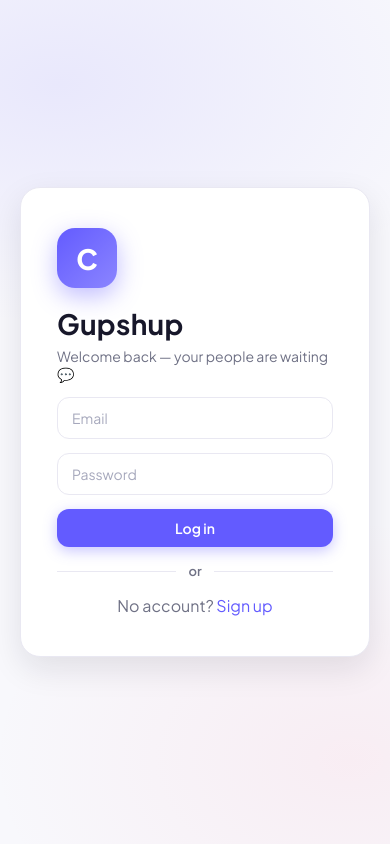
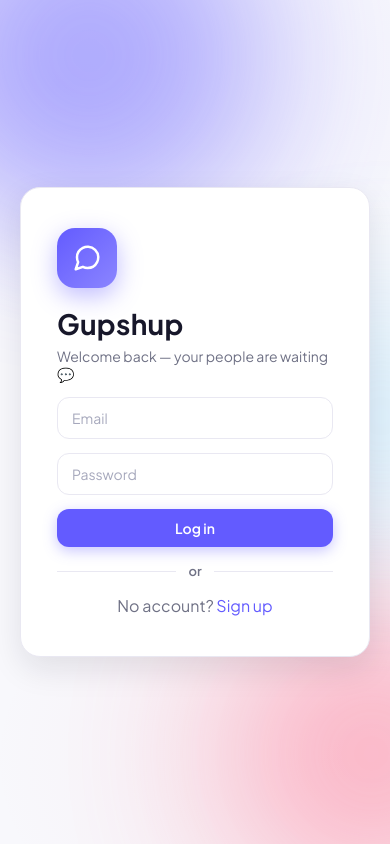
Before and after one commit to sonu0421/gupshup, a React (Vite) app in the folder client/: page /login in a window 390 px wide. Built offline with nearby package versions, Linux system fonts and the light colour scheme; no server answers.

Commit message:
Auth pages: 3D butterfly background, chat logo (was C), responsive Google button

```diff
--- /dev/null
+++ b/client/src/components/AuthDecor.jsx
@@ -0,0 +1,27 @@
+// Decorative 3D background for auth pages: floating gradient orbs (depth)
+// + CSS butterflies flapping their wings along flight paths. Pure CSS,
+// pointer-events none so it never blocks the form.
+export default function AuthDecor() {
+  return (
+    <div className="auth-decor" aria-hidden="true">
+      <div className="orb orb-1" />
+      <div className="orb orb-2" />
+      <div className="orb orb-3" />
+      <div className="butterfly b1">
+        <span className="wing left" />
+        <span className="bfly-body" />
+        <span className="wing right" />
+      </div>
+      <div className="butterfly b2">
+        <span className="wing left" />
+        <span className="bfly-body" />
+        <span className="wing right" />
+      </div>
+      <div className="butterfly b3">
+        <span className="wing left" />
+        <span className="bfly-body" />
+        <span className="wing right" />
+      </div>
+    </div>
+  );
+}
--- a/client/src/components/GoogleButton.jsx
+++ b/client/src/components/GoogleButton.jsx
@@ -49,10 +49,13 @@ export default function GoogleButton({ onDone }) {
           },
         });
         if (btnRef.current && !cancelled) {
+          // Fit the button to its container so it never overflows on small phones
+          const containerW = btnRef.current.parentElement?.clientWidth || 320;
+          const w = Math.max(200, Math.min(320, Math.floor(containerW)));
           window.google.accounts.id.renderButton(btnRef.current, {
             theme: "outline",
             size: "large",
-            width: 320,
+            width: w,
             text: "continue_with",
             shape: "pill",
           });
@@ -71,14 +74,14 @@ export default function GoogleButton({ onDone }) {
     // Render the container hidden so btnRef exists when the effect runs —
     // otherwise renderButton has nowhere to mount and the button never appears.
     return (
-      <div style={{ display: "none" }}>
+      <div style={{ display: "none", width: "100%" }}>
         <div ref={btnRef} />
       </div>
     );
   }
   return (
-    <div style={{ display: "flex", flexDirection: "column", alignItems: "center", gap: 8 }}>
-      <div ref={btnRef} />
+    <div style={{ display: "flex", flexDirection: "column", alignItems: "center", gap: 8, width: "100%" }}>
+      <div ref={btnRef} style={{ width: "100%", display: "flex", justifyContent: "center" }} />
       {error && <div className="error">{error}</div>}
     </div>
   );
--- a/client/src/index.css
+++ b/client/src/index.css
@@ -119,10 +119,72 @@ input::placeholder, textarea::placeholder { color: #A6A8BC; }
 .auth-wrap {
   display: flex; align-items: center; justify-content: center;
   min-height: 100vh; padding: 20px;
+  position: relative; overflow: hidden;
   background:
     radial-gradient(700px 400px at 15% 10%, rgba(99, 91, 255, 0.10), transparent 60%),
     radial-gradient(600px 400px at 90% 90%, rgba(255, 107, 138, 0.08), transparent 60%),
     var(--canvas);
+}
+/* ---------- 3D decor: orbs + butterflies (auth pages) ---------- */
+.auth-decor { position: absolute; inset: 0; pointer-events: none; overflow: hidden; }
+.auth-card { position: relative; z-index: 2; }
+.orb { position: absolute; border-radius: 50%; filter: blur(70px); opacity: 0.45; animation: orbFloat 12s ease-in-out infinite alternate; }
+.orb-1 { width: 320px; height: 320px; background: #635BFF; top: -90px; left: -90px; }
+.orb-2 { width: 260px; height: 260px; background: #FF6B8A; bottom: -70px; right: -70px; animation-delay: -4s; }
+.orb-3 { width: 190px; height: 190px; background: #7DD3FC; top: 42%; left: 62%; opacity: 0.32; animation-delay: -8s; }
+@keyframes orbFloat {
+  from { transform: translate3d(0, 0, 0) scale(1); }
+  to { transform: translate3d(46px, -34px, 0) scale(1.16); }
+}
+.butterfly { position: absolute; width: 38px; height: 30px; }
+.butterfly .wing { position: absolute; top: 0; width: 19px; height: 30px; }
+.butterfly .wing.left {
+  left: 0; border-radius: 95% 8% 95% 8%;
+  background: linear-gradient(135deg, #FF9A9E, #FECFEF);
+  transform-origin: right center;
+  animation: flapL 0.5s ease-in-out infinite alternate;
+}
+.butterfly .wing.right {
+  right: 0; border-radius: 8% 95% 8% 95%;
+  background: linear-gradient(225deg, #A18CD1, #FBC2EB);
+  transform-origin: left center;
+  animation: flapR 0.5s ease-in-out infinite alternate;
+}
+.butterfly .bfly-body {
+  position: absolute; left: 50%; top: 5px; width: 4px; height: 20px;
+  background: #5b5470; border-radius: 4px; transform: translateX(-50%);
+}
+@keyframes flapL { from { transform: rotateY(12deg); } to { transform: rotateY(-72deg); } }
+@keyframes flapR { from { transform: rotateY(-12deg); } to { transform: rotateY(72deg); } }
+.butterfly.b1 { animation: fly1 24s linear infinite; }
+.butterfly.b2 { width: 28px; height: 22px; animation: fly2 31s linear infinite; animation-delay: -9s; }
+.butterfly.b2 .wing { width: 14px; height: 22px; }
+.butterfly.b2 .bfly-body { height: 15px; }
+.butterfly.b3 { width: 46px; height: 36px; animation: fly3 27s linear infinite; animation-delay: -16s; }
+.butterfly.b3 .wing { width: 23px; height: 36px; }
+.butterfly.b3 .bfly-body { height: 25px; }
+@keyframes fly1 {
+  0% { left: -60px; top: 72%; }
+  25% { left: 22%; top: 38%; }
+  50% { left: 58%; top: 66%; }
+  75% { left: 84%; top: 28%; }
+  100% { left: 108%; top: 52%; }
+}
+@keyframes fly2 {
+  0% { left: 108%; top: 22%; }
+  30% { left: 70%; top: 48%; }
+  60% { left: 32%; top: 24%; }
+  100% { left: -60px; top: 58%; }
+}
+@keyframes fly3 {
+  0% { left: 30%; top: 108%; }
+  35% { left: 55%; top: 70%; }
+  70% { left: 20%; top: 40%; }
+  100% { left: 75%; top: -60px; }
+}
+@media (prefers-reduced-motion: reduce) {
+  .orb, .butterfly, .butterfly .wing { animation: none !important; }
+  .butterfly { display: none; }
 }
 .auth-card {
   background: var(--surface);
--- a/client/src/pages/Login.jsx
+++ b/client/src/pages/Login.jsx
@@ -2,6 +2,7 @@ import { useState } from "react";
 import { Link, useNavigate } from "react-router-dom";
 import { useAuth } from "../context/AuthContext.jsx";
 import GoogleButton from "../components/GoogleButton.jsx";
+import AuthDecor from "../components/AuthDecor.jsx";
 
 export default function Login() {
   const { login } = useAuth();
@@ -23,8 +24,13 @@ export default function Login() {
 
   return (
     <div className="auth-wrap">
+      <AuthDecor />
       <form className="auth-card" onSubmit={submit}>
-        <div className="auth-logo">C</div>
+        <div className="auth-logo">
+          <svg viewBox="0 0 24 24" width="30" height="30" fill="none" stroke="#fff" strokeWidth="2" strokeLinecap="round" strokeLinejoin="round">
+            <path d="M21 11.5a8.38 8.38 0 0 1-.9 3.8 8.5 8.5 0 0 1-7.6 4.7 8.38 8.38 0 0 1-3.8-.9L3 21l1.9-5.7a8.38 8.38 0 0 1-.9-3.8 8.5 8.5 0 0 1 4.7-7.6 8.38 8.38 0 0 1 3.8-.9h.5a8.48 8.48 0 0 1 8 8v.5z" />
+          </svg>
+        </div>
         <h1>Gupshup</h1>
         <p className="auth-tagline">Welcome back — your people are waiting 💬</p>
         {error && <div className="error">{error}</div>}
--- a/client/src/pages/Register.jsx
+++ b/client/src/pages/Register.jsx
@@ -2,6 +2,7 @@ import { useState } from "react";
 import { Link, useNavigate } from "react-router-dom";
 import { useAuth } from "../context/AuthContext.jsx";
 import GoogleButton from "../components/GoogleButton.jsx";
+import AuthDecor from "../components/AuthDecor.jsx";
 
 export default function Register() {
   const { register } = useAuth();
@@ -24,8 +25,13 @@ export default function Register() {
 
   return (
     <div className="auth-wrap">
+      <AuthDecor />
       <form className="auth-card" onSubmit={submit}>
-        <div className="auth-logo">C</div>
+        <div className="auth-logo">
+          <svg viewBox="0 0 24 24" width="30" height="30" fill="none" stroke="#fff" strokeWidth="2" strokeLinecap="round" strokeLinejoin="round">
+            <path d="M21 11.5a8.38 8.38 0 0 1-.9 3.8 8.5 8.5 0 0 1-7.6 4.7 8.38 8.38 0 0 1-3.8-.9L3 21l1.9-5.7a8.38 8.38 0 0 1-.9-3.8 8.5 8.5 0 0 1 4.7-7.6 8.38 8.38 0 0 1 3.8-.9h.5a8.48 8.48 0 0 1 8 8v.5z" />
+          </svg>
+        </div>
         <h1>Gupshup</h1>
         <p className="auth-tagline">Join the conversation — it's free forever ✨</p>
         {error && <div className="error">{error}</div>}
```
Also changed, not shown: 2 other files (tests, documents, lock files or other folders).
